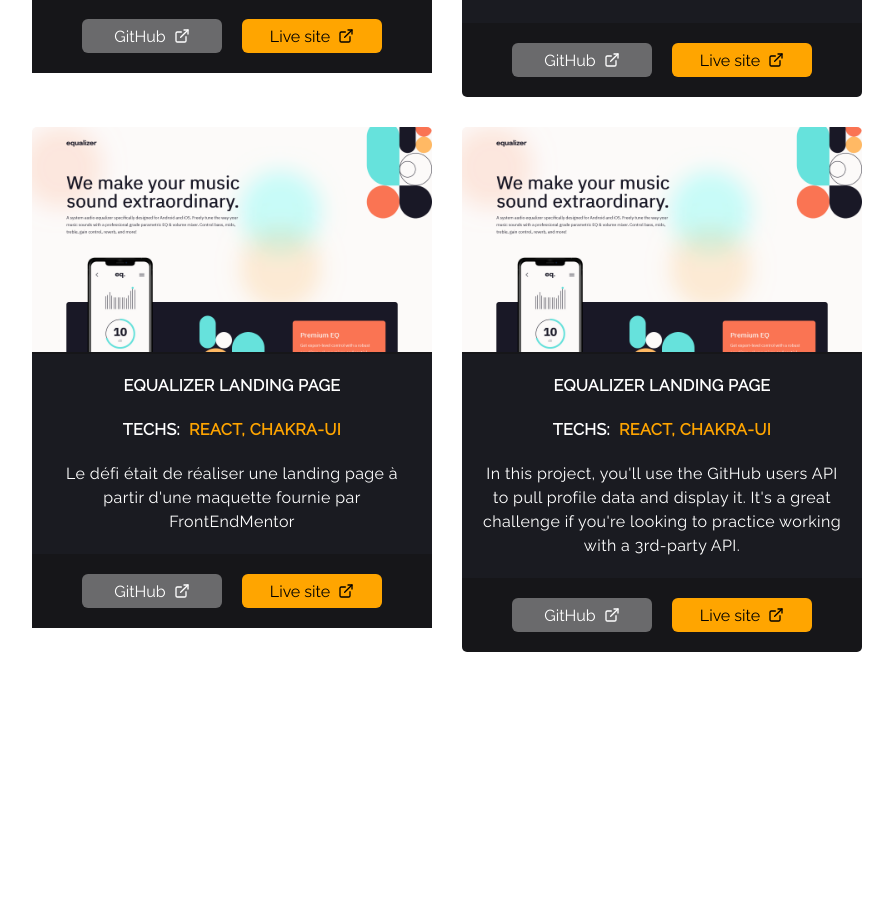
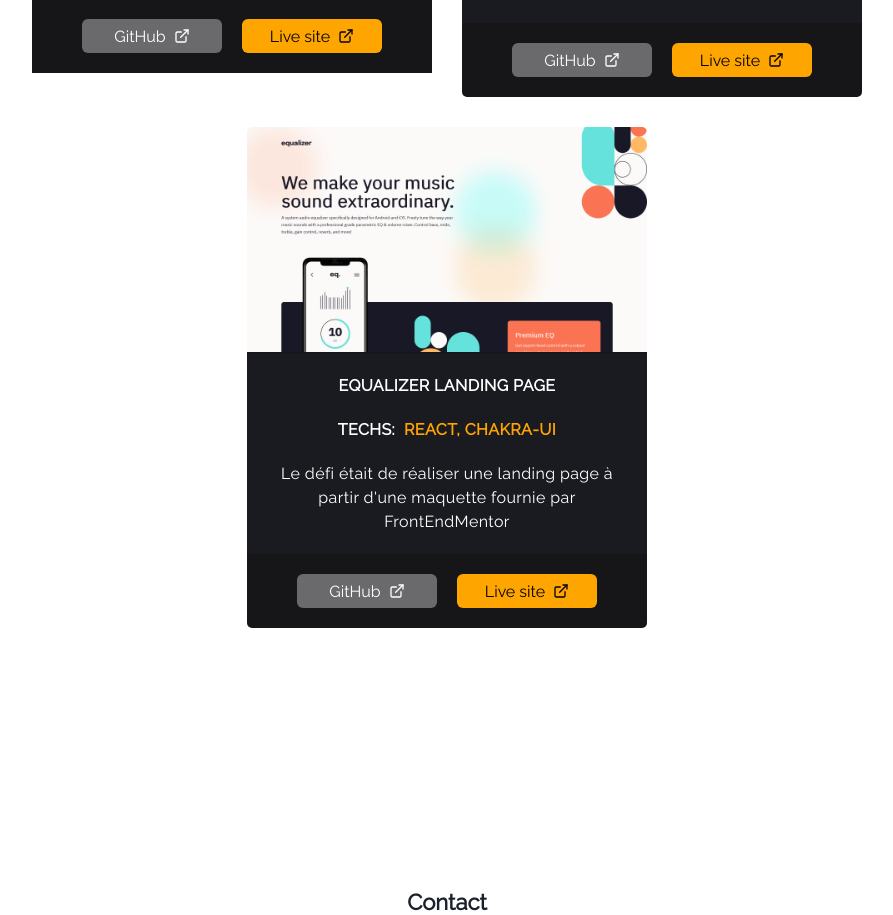
Before and after one commit to tristan-derez/portfoliov2, a React (Vite) app: page / in a window 1280 px wide. Shown: the part 2140-3055 px from the top of the page, without its empty margins (193-1086 px from the left). Built offline with nearby package versions, Linux system fonts and the light colour scheme.

Commit message:
update data

```diff
--- a/src/data/data.js
+++ b/src/data/data.js
@@ -27,14 +27,4 @@ export const data = [
         adress: "https://equalizer-landingpage.vercel.app/",
         code: "https://github.com/dreyzu/equalizer-landingpage",
     },
-    {
-        imageUrl: "/images/Equalizer.png",
-        imageAlt: "placeholder",
-        stackUsed: "React, Chakra-UI",
-        title: "Equalizer Landing Page",
-        description:
-            "In this project, you'll use the GitHub users API to pull profile data and display it. It's a great challenge if you're looking to practice working with a 3rd-party API.",
-        adress: "https://equalizer-landingpage.vercel.app/",
-        code: "https://github.com/dreyzu/equalizer-landingpage",
-    },
 ];
```
